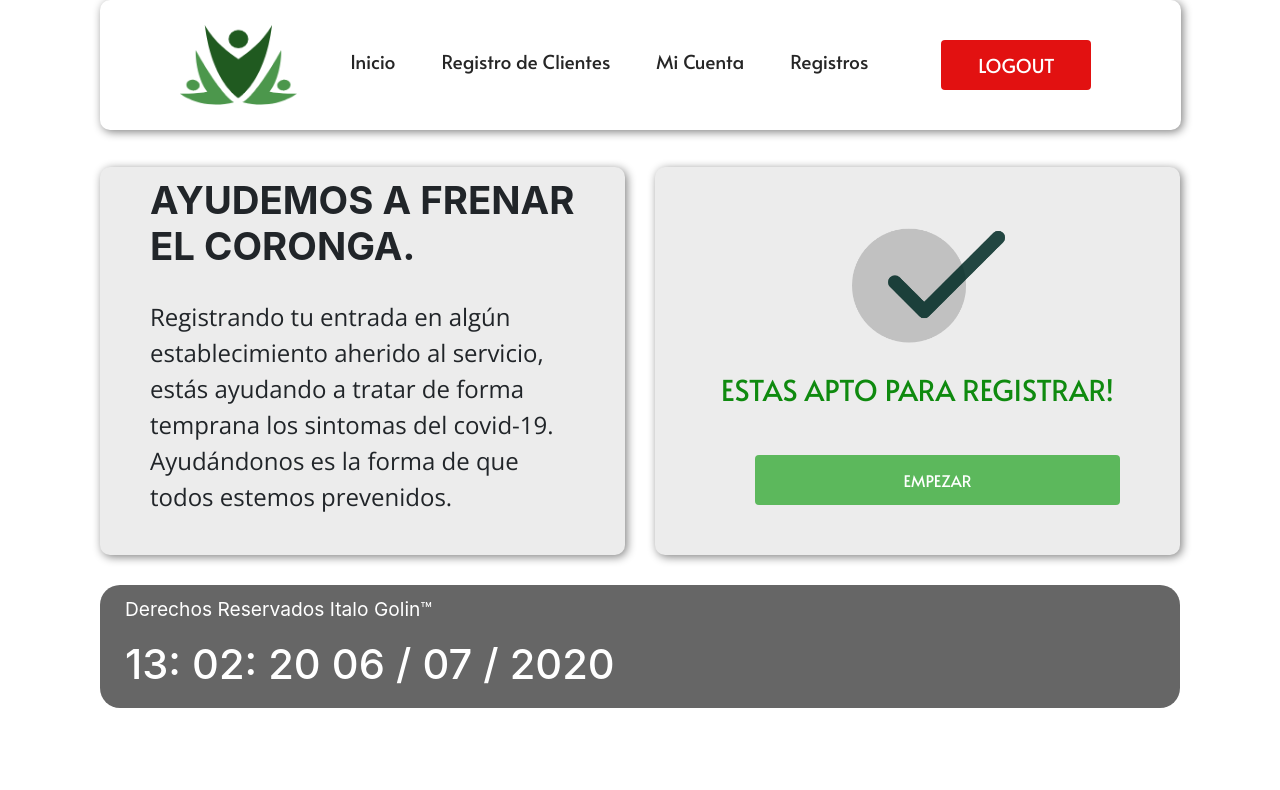
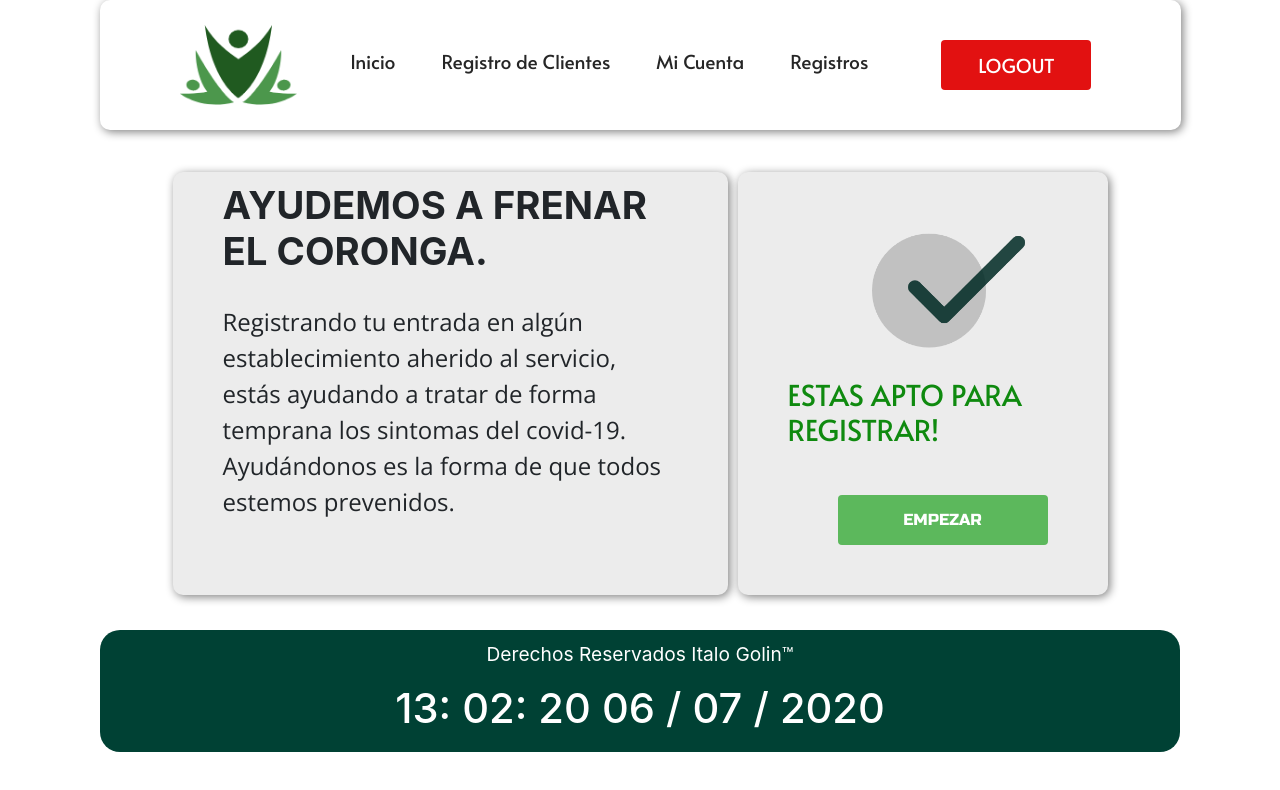
Before and after one commit to xbacon14/hgv-react-front, a React (Create React App) app: page / in a window 1280 px wide. Shown: the top 790 px of the page. Built offline with nearby package versions, Linux system fonts and the light colour scheme.

Commit message:
inicio ok

```diff
--- a/src/components/footer/style.css
+++ b/src/components/footer/style.css
@@ -1,8 +1,10 @@
 @import url('https://fonts.googleapis.com/css2?family=Russo+One&display=swap');
 .footer {
     bottom: 0;
-    background-color: #666666;
+    margin-bottom: 10px;
+    background-color: #004134;
     border-radius: 20px;
+    text-align: center;
     color: white;
     margin-top: 30px;
     padding: 10px;
--- a/src/pages/CrearEmpresa/style.css
+++ b/src/pages/CrearEmpresa/style.css
@@ -54,8 +54,12 @@ body input button {
     font-family: 'Russo One', cursive, Helvetica, sans-serif;
 }
 
+label {
+    left: 0;
+    margin-top: 10px;
+}
+
 label#thumbnail {
-    margin-bottom: 20px;
     border: 1px dashed #ddd;
     background-size: cover;
     cursor: pointer;
--- a/src/pages/Inicio/index.js
+++ b/src/pages/Inicio/index.js
@@ -14,21 +14,17 @@ export default function Home() {
     return (
         <>
             <div className="row cuadrados">
-                <div className="col">
-                    <div className="cards">
+                <div className="cards col-6">
                     <h5 className="card-title" id="title-home">AYUDEMOS A FRENAR EL CORONGA.</h5>
                     <p id="text-home">Registrando tu entrada en algún establecimiento aherido
                     al servicio, estás ayudando a tratar de forma temprana
                     los sintomas del covid-19. Ayudándonos es la forma de
 que todos estemos prevenidos.</p>
                 </div>
-                </div>
-                <div className="col">
-                    <div className="cards" >
+                <div className="cards col-4" >
                     <img src={ok} alt="" id="vector-ok" />
-                        <h5 id="text-status" style={{ color: '#0F8A0F' }}>ESTAS APTO PARA REGISTRAR!</h5>
+                    <h5 id="text-status">ESTAS APTO PARA REGISTRAR!</h5>
                     <button className="btn btn-large" id="empecemos">EMPEZAR</button>
-                    </div>
                 </div>
             </div>
         </>
--- a/src/pages/Inicio/style.css
+++ b/src/pages/Inicio/style.css
@@ -1,4 +1,5 @@
 @import url('https://fonts.googleapis.com/css2?family=Roboto:wght@300&display=swap');
+@import url('https://fonts.googleapis.com/css2?family=Russo+One&display=swap');
 body button {
     font-family: 'Roboto', sans-serif;
 }
@@ -8,7 +9,7 @@ h5 p {
 }
 
 #title-home {
-    font-size: 2.4em;
+    font-size: 2.6em;
     /* margin: 10px 30px; */
     text-align: left;
     margin-bottom: 30px;
@@ -24,21 +25,25 @@ h5 p {
 }
 
 #text-status {
-    font-weight: 500;
     font-family: 'Alata', sans-serif;
-    font-size: 1.8em;
+    font-size: 1em;
+    color: #0F8A0F;
 }
 
 #empecemos {
     margin-left: 50px;
     color: #fff;
-    font-size: 16px;
+    font-size: 1.6em;
+    font-family: 'Russo One', sans-serif;
     background-color: #5CB85C;
     height: 50px;
 }
 
 .cuadrados {
     margin-top: 150px;
+    display: flex;
+    flex-direction: row;
+    justify-content: center;
 }
 
 #vector-ok {
@@ -47,8 +52,8 @@ h5 p {
 
 .cards {
     width: 100%;
-    height: 100%;
     display: flex;
+    margin: 5px;
     flex-direction: column;
     position: relative;
     border: none;
--- a/src/pages/Registros/index.js
+++ b/src/pages/Registros/index.js
@@ -2,29 +2,51 @@ import React, { useState, useMemo } from 'react';
 import '../CrearEmpresa/style.css';
 
 export default function Registro() {
+
+
+    const [ci, setci] = useState('');
+    const [nombre, setnombre] = useState('');
+    const [apellido, setapellido] = useState('');
+    const [direccion, setDireccion] = useState('');
+    const [telef, setTelef] = useState('');
+    const [ciudad, setCiudad] = useState('');
+
+    function handleSubmit(e) {
+
+        const data = new FormData();
+        // const user_id = localStorage.getItem('user');
+
+        data.append('ci', ci);
+        data.append('nombre', nombre);
+        data.append('apellido', apellido);
+        data.append('direccion', direccion);
+        data.append('telefono', telef);
+        data.append('ciudad', ciudad);
+
+        e.preventDefault();
+
+        //const response = await applicationCache.post('/empresas', data);
+    }
+
     return (
         <div className="container-new">
             <form onSubmit={handleSubmit} >
-                <label id="thumbnail" style={{ backgroundImage: `url(${preview})` }}>
-                    <input type="file" onChange={event => setThumbnail(event.target.files[0])} />
-                    <img src={imagen} alt="Seleccionar Imagen" />
 
-                </label>
-                <label htmlFor="ruc" >RUC *</label>
-                <input id="ruc" placeholder="Ingrese su ruc" value={ruc} onChange={event => setRuc(event.target.value)} />
-                <label htmlFor="razonSocial">RAZON SOCIAL *</label>
-                <input id="razonSocial" placeholder="Ingrese el nombre de su empresa" value={razonSocial} onChange={event => setRazonSocial(event.target.value)} />
-                <label htmlFor="rubro">RUBRO *</label>
-                <input id="rubro" placeholder="Ingrese su rubro" value={rubro} onChange={event => setRubro(event.target.value)} />
-                <label htmlFor="direccion">DIRECCIÓN *</label>
-                <input id="direccion" placeholder="Ingrese su rubro" value={direccion} onChange={event => setDireccion(event.target.value)} />
+                <label htmlFor="ci" >CI *</label>
+                <input id="ci" placeholder="Ingrese su ci" value={ci} onChange={event => setci(event.target.value)} />
+                <label htmlFor="nombre">PRIMER NOMBRE *</label>
+                <input id="nombre" placeholder="Ingrese el nombre de su empresa" value={nombre} onChange={event => setnombre(event.target.value)} />
+                <label htmlFor="apellido">PRIMER APELLIDO *</label>
+                <input id="apellido" placeholder="Ingrese su apellido" value={apellido} onChange={event => setapellido(event.target.value)} />
+                <label htmlFor="direccion">DIRECCIÓN DE RESIDENCIA *</label>
+                <input id="direccion" placeholder="Ingrese su apellido" value={direccion} onChange={event => setDireccion(event.target.value)} />
                 <label htmlFor="telef">TELÉFONO *</label>
-                <input id="telef" placeholder="Ingrese su rubro" value={telef} onChange={event => setTelef(event.target.value)} />
+                <input id="telef" placeholder="Ingrese su apellido" value={telef} onChange={event => setTelef(event.target.value)} />
                 <label htmlFor="ciudad">CIUDAD *</label>
-                <input id="ciudad" placeholder="Ingrese su rubro" value={ciudad} onChange={event => setCiudad(event.target.value)} />
+                <input id="ciudad" placeholder="Ingrese su apellido" value={ciudad} onChange={event => setCiudad(event.target.value)} />
 
                 <button type="submit" className="btn">Crear</button>
             </form>
-        </div>
+        </div >
     )
 }
--- a/src/routes.js
+++ b/src/routes.js
@@ -5,7 +5,7 @@ import logo from './assets/navbar/logo-verde.png';
 // import Login from './pages/Login/index';
 import Inicio from './pages/Inicio/index';
 import Footer from './components/footer/index';
-// import Registros from './pages/Registros/index';
+import Registros from './pages/Registros/index';
 import Account from './pages/Account/index';
 // import Home from './pages/Home';
 import SeleccionarEmpresa from './pages/SeleccionarEmpresa';
@@ -48,6 +48,9 @@ export default function Routes() {
                     <Route path="/crear">
                         <CrearEmpresa />
                     </Route>
+                    <Route path="/registros">
+                        <Registros />
+                    </Route>
 
                     {/* <Route path="/clientes">
                         <Repor />
@@ -57,9 +60,7 @@ export default function Routes() {
                     <Route path="/account">
                         <MiCuenta />
                     </Route>
-                    <Route path="/registros">
-                        <Registros />
-                    </Route>
+
                     <Route path="/logout">
                         <Logout />
                     </Route> */}
```
Lines whose indentation alone changed are shown as unchanged.
